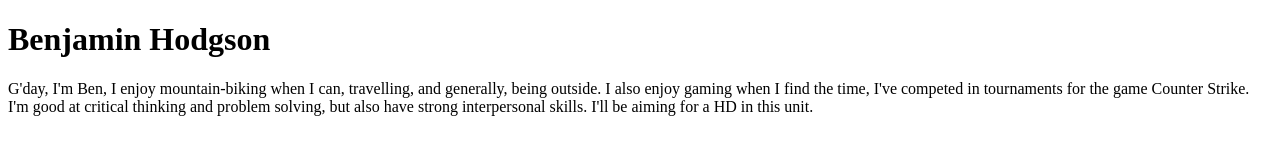
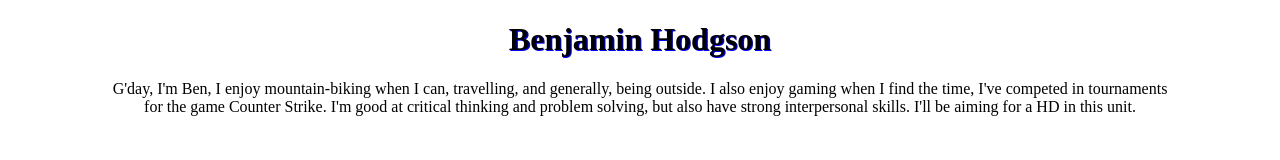
Before and after one commit to bhodgs/TrackMe, a plain HTML site: page about-me.html in a window 1280 px wide. Drawn offline with Linux system fonts and the light colour scheme.

Commit message:
ENHANCE: Add reference to style

```diff
--- a/about-me.html
+++ b/about-me.html
@@ -1,6 +1,7 @@
 <!DOCTYPE html>
 <html>
  <head>
+ <link rel="stylesheet" href="style.css" />
  <meta charset="utf-8" />
  <meta name="description" content="A frontend dashboard for the
 TrackMe application" />
--- /dev/null
+++ b/style.css
@@ -0,0 +1,9 @@
+h1 {
+    text-align: center;
+    text-shadow: 1px 1px blue;
+}
+p {
+    text-align: center;
+    padding-left: 100px;
+    padding-right: 100px;
+}
```
